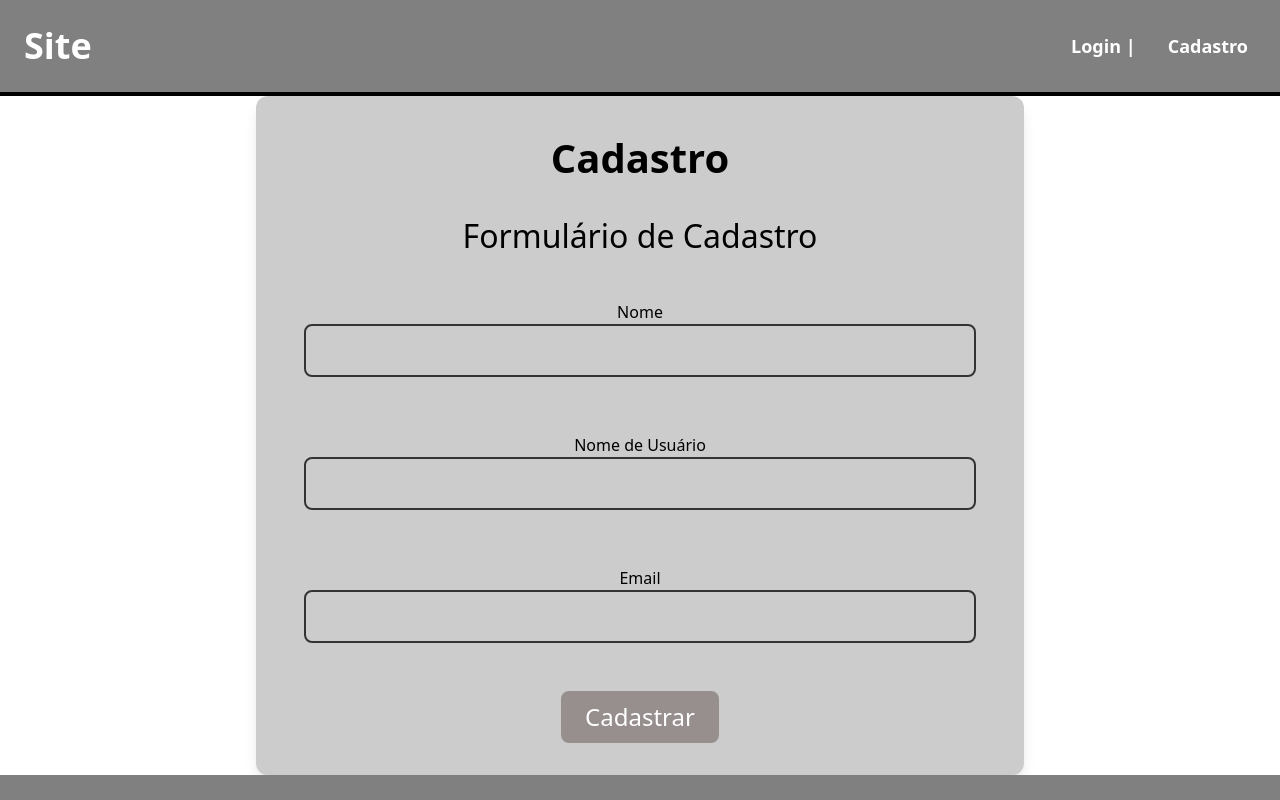
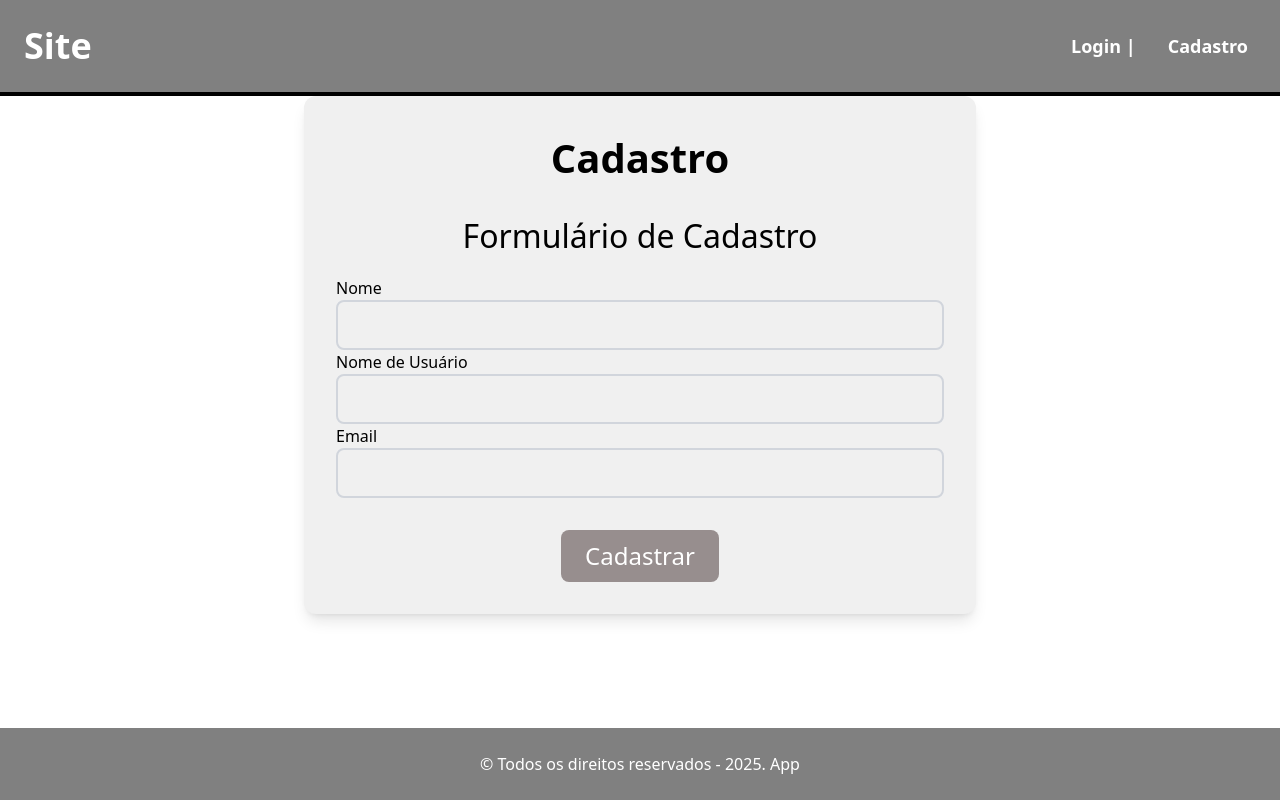
Before and after one commit to LucasRafa22/Login-Cadastro, a React (Vite) app in the folder access-control-cp/: page /cadastro in a window 1280 px wide. Built offline with nearby package versions, Linux system fonts and the light colour scheme.

Commit message:
Atualizando tailwind

```diff
--- a/access-control-cp/src/globals.css
+++ b/access-control-cp/src/globals.css
@@ -3,7 +3,7 @@
 :root {
     scroll-behavior: smooth;
     --cor-de-fundo: white;
-    --cor-do-bloco: #CCCCCC;
+    --cor-do-bloco: #f0f0f0;
     --cor-do-header: grey;
     --cor-quebra: black;
     --cor-botao: rgb(151, 142, 142);
@@ -13,104 +13,69 @@
 @tailwind components;
 @tailwind utilities;
 
-/* RESET PARA EVITAR BARRA BRANCA */
-html, body, #root {
-    @apply m-0 p-0 w-full h-full overflow-x-hidden bg-[var(--cor-de-fundo)];
+*, *:before, *:after {
+    @apply box-border;
 }
-
-body {
+body, #root {
+    @apply m-0 p-0 w-full min-h-screen bg-[var(--cor-de-fundo)] overflow-x-hidden;
     @apply font-sans;
 }
 
-/* TITULOS E TEXTOS */
+
 .titulo_principal {
     @apply text-[2.5rem] font-bold text-center mb-6;
 }
-
 .subtitulo {
     @apply text-[2rem] text-center mb-4;
 }
-
 .texto_padrao {
     @apply text-[1.125rem];
 }
 
 .texto_botao {
-    @apply text-[1.5rem] opacity-75 h-full w-full py-2 px-2 border-2 border-black rounded-lg;
+    @apply text-[1rem] h-full w-full py-3 px-3 border-2 border-gray-300 rounded-lg;
 }
-
 .botao_confirmar {
     @apply text-[1.5rem] text-white bg-[var(--cor-botao)] rounded-lg py-2 px-6 mt-8 block mx-auto transition-transform hover:scale-105;
 }
 
-/* CONTAINER PRINCIPAL */
+
 .container {
-    @apply flex flex-col min-h-screen w-full bg-[var(--cor-de-fundo)];
+    @apply flex flex-col min-h-screen w-full;
+}
+.pagina-conteudo {
+    @apply flex-grow flex flex-col items-center justify-center p-8 w-full;
 }
 
-/* HEADER */
+
 header {
     @apply w-full flex h-24 items-center justify-between bg-[var(--cor-do-header)] border-b-4 border-[var(--cor-quebra)] px-6;
 }
-
 header h1 {
     @apply text-white text-4xl font-bold;
 }
-
 header nav {
     @apply flex flex-row gap-4;
 }
-
 header nav a {
     @apply text-white text-lg font-semibold list-none p-2 hover:underline;
 }
-
-/* FOOTER */
 footer {
     @apply w-full bg-[var(--cor-do-header)] text-white text-center p-6 mt-auto;
 }
 
-/* CONTEÚDO CENTRAL */
-.pagina-conteudo {
-    @apply flex-grow flex flex-col items-center justify-center p-8 w-full;
+
+.form_card {
+    @apply w-full max-w-2xl bg-[var(--cor-do-bloco)] p-8 rounded-xl shadow-lg mx-auto;
+}
+.form_group {
+    @apply mb-4;
+}
+.form_label {
+    @apply block mb-1 font-semibold text-gray-700;
 }
 
-/* CARD / FORMULÁRIO */
-.form_card {
-    @apply w-full max-w-3xl bg-[var(--cor-do-bloco)] p-8 rounded-xl shadow-lg mx-auto;
-}
 
-/* LOGIN E REQUISITOS */
-.login {
-    @apply flex flex-col items-center w-full;
-}
-
-.login_requisitos {
-    @apply flex flex-col justify-around items-center bg-[var(--cor-do-bloco)] w-full max-w-3xl mt-6 rounded-lg p-4;
-}
-
-.pergunta {
-    @apply border-b-2 border-[var(--cor-quebra)] w-full;
-}
-
-.pessoa {
-    @apply flex flex-row justify-between py-4 border-b-2 border-[var(--cor-quebra)] w-full;
-}
-
-.pessoa_img {
-    @apply h-24 w-24 rounded-full;
-}
-
-/* CONTATOS */
-.contatos {
-    @apply flex flex-col items-center w-full;
-}
-
-.contatos_campo {
-    @apply flex justify-center bg-[var(--cor-do-bloco)] w-full max-w-4xl rounded-lg my-12 p-6;
-}
-
-/* MENSAGEM DE ERRO */
 .errorMsg {
     @apply text-[#e91111] bg-[#ee9292] p-2 rounded text-sm mt-2 w-full;
 }
```
